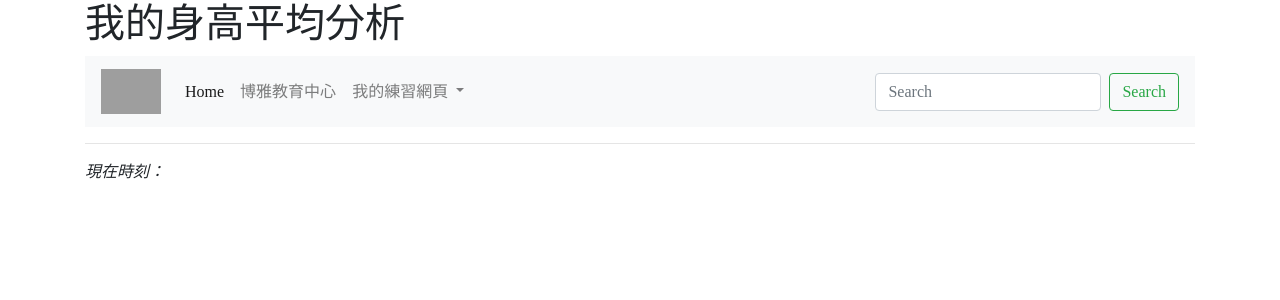
After one commit to wenwen-39/c109118205, a Django app: page /height/ in a window 1280 px wide. The commit adds this page. Shown: the top 300 px of the page. Run offline with Django 3.2, Linux system fonts and the light colour scheme; grey boxes are pictures that could not be loaded.

Commit message:
first commit

```diff
--- a/mainsite/views.py
+++ b/mainsite/views.py
@@ -40,6 +40,8 @@
 		return render(request, "post.html", locals())
 	except:
 		return redirect("/")
+def height(request,):
+        return render(request, "height.html", locals())
 
 def lotto(request):
     lucky = random.randint(1, 42)
--- a/mblog/urls.py
+++ b/mblog/urls.py
@@ -1,6 +1,6 @@
 from django.contrib import admin
 from django.urls import path
-from mainsite.views import homepage, lotto, showpost, mychart, chart
+from mainsite.views import homepage, lotto, showpost, mychart, chart,height
 
 
 urlpatterns = [
@@ -8,6 +8,7 @@
     path('admin/', admin.site.urls),
     path('lotto/', lotto),
     path('mychart/', mychart),
+    path('height/',height),
     path('mychart/<int:bid>/', mychart),
     path('chartbydate/<int:year>/<int:month>/', chart),
     path('', homepage),
--- a/templates/header.html
+++ b/templates/header.html
@@ -24,6 +24,7 @@
                 <a class="dropdown-item" href="/admin/">後台管理</a>
                 <div class="dropdown-divider"></div>
                 <a class="dropdown-item" href="/mychart/">線上統計圖</a>
+                <a class="dropdown-item" href="/height/">身高平均分析</a>
               </div>
             </li>
           </ul>
--- /dev/null
+++ b/templates/height.html
@@ -0,0 +1,11 @@
+{% extends 'base.html' %}
+{% block title %}
+我的統計圖表
+{% endblock %}
+{% block titlemessage %}
+<h1>我的身高平均分析</h1>
+{% endblock %}
+{% block content %}
+
+
+{% endblock %}
```
Also changed, not shown: db.sqlite3.
